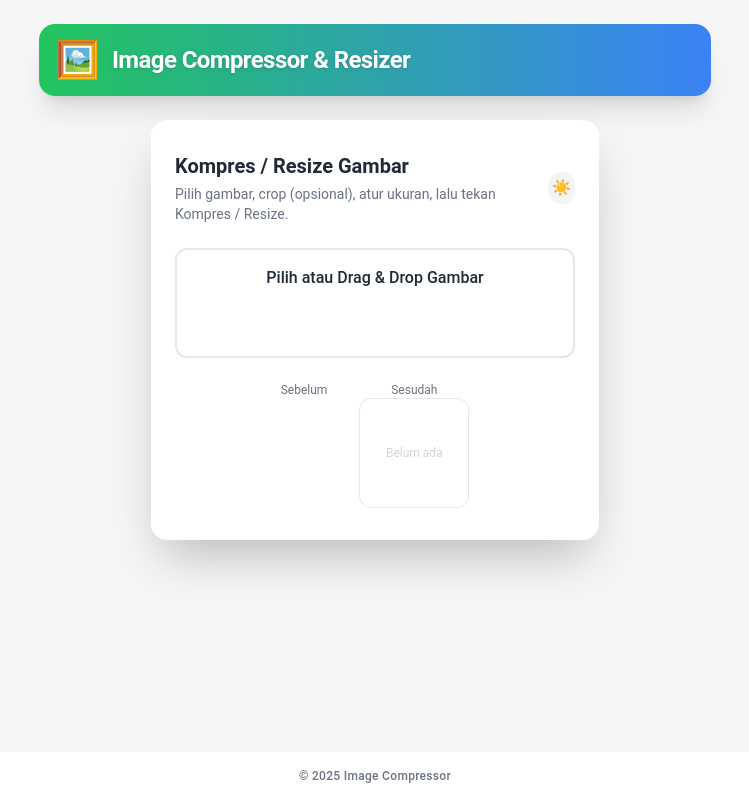
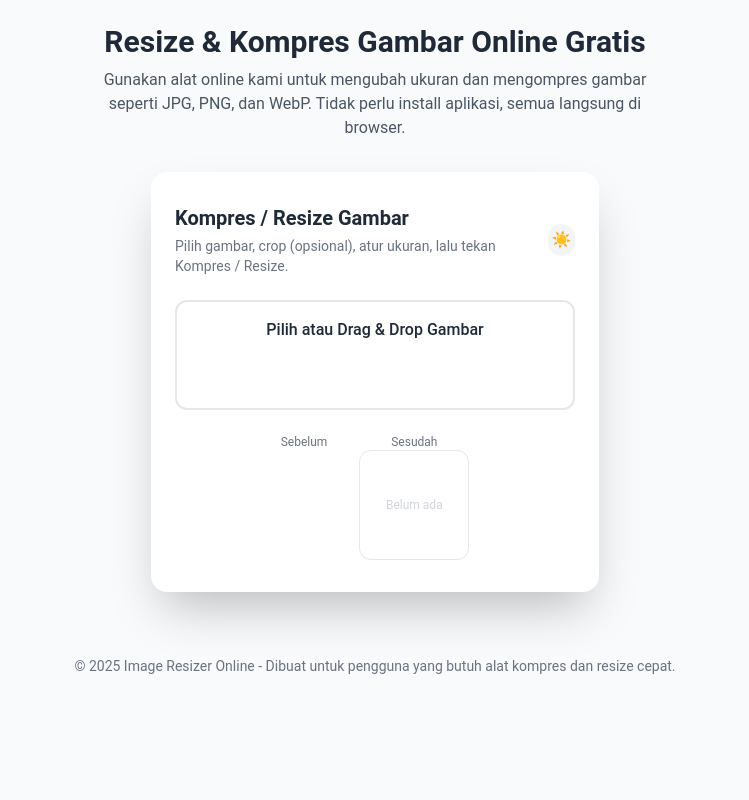
Before and after one commit to pejuangreceh5/Image-Resizer, a Next.js app: page / in a window 1280 px wide. Shown: the whole page, without its empty margins (265-1014 px from the left). Built offline with nearby package versions, Linux system fonts and the light colour scheme.

Commit message:
Update page.tsx

```diff
--- a/app/page.tsx
+++ b/app/page.tsx
@@ -1,23 +1,56 @@
-import dynamic from "next/dynamic";
-const ImageCompressor = dynamic(() => import("../components/ImageCompressor"), { ssr: false });
+"use client";
+import Head from "next/head";
+import ImageCompressor from "@/components/ImageCompressor";
 
-export default function Home() {
+export default function HomePage() {
   return (
-    <div className="min-h-screen flex flex-col items-center pt-6 pb-16 bg-[#f6f6f6] dark:bg-gray-950 transition-colors">
-      <header className="w-full max-w-2xl mx-auto flex items-center gap-3 p-4 bg-gradient-to-r from-green-500 to-blue-500 rounded-2xl shadow-xl mb-6 animate-fade-in">
-        <span className="text-4xl">🖼️</span>
-        <div>
-          <h1 className="text-white text-2xl font-bold tracking-tight drop-shadow">
-            Image Compressor & Resizer
+    <>
+      <Head>
+        <title>Image Resizer & Compressor Online - Gratis & Cepat</title>
+        <meta
+          name="description"
+          content="Resize dan kompres gambar JPG, PNG, dan WebP secara online tanpa aplikasi. Gratis, cepat, dan mudah digunakan."
+        />
+        <meta
+          name="keywords"
+          content="image resizer online, image compressor, kompres gambar, ubah ukuran jpg png webp"
+        />
+        <meta name="robots" content="index, follow" />
+        <meta property="og:title" content="Image Resizer & Compressor Online" />
+        <meta
+          property="og:description"
+          content="Alat gratis untuk resize dan kompres gambar langsung di browser."
+        />
+        <meta
+          property="og:url"
+          content="https://imageresizeronline.vercel.app/"
+        />
+        <meta
+          property="og:image"
+          content="https://imageresizeronline.vercel.app/logo.svg"
+        />
+        <link
+          rel="canonical"
+          href="https://imageresizeronline.vercel.app/"
+        />
+      </Head>
+
+      <main className="min-h-screen flex flex-col items-center justify-start p-6 bg-gray-50 text-gray-800">
+        <header className="max-w-xl w-full text-center mb-8">
+          <h1 className="text-3xl font-bold mb-2">
+            Resize & Kompres Gambar Online Gratis
           </h1>
-        </div>
-      </header>
+          <p className="text-gray-600">
+            Gunakan alat online kami untuk mengubah ukuran dan mengompres gambar seperti JPG, PNG, dan WebP. Tidak perlu install aplikasi, semua langsung di browser.
+          </p>
+        </header>
 
-      <ImageCompressor />
+        <ImageCompressor />
 
-      <footer className="fixed bottom-0 left-0 w-full flex justify-center py-4 bg-white/95 dark:bg-gray-900/95 border-t border-gray-100 dark:border-gray-700 text-gray-500 dark:text-gray-400 text-xs font-medium tracking-wide rounded-t-2xl transition-colors">
-        © {new Date().getFullYear()} Image Compressor
-      </footer>
-    </div>
+        <footer className="mt-16 text-sm text-gray-500 text-center">
+          &copy; 2025 Image Resizer Online - Dibuat untuk pengguna yang butuh alat kompres dan resize cepat.
+        </footer>
+      </main>
+    </>
   );
 }
```
